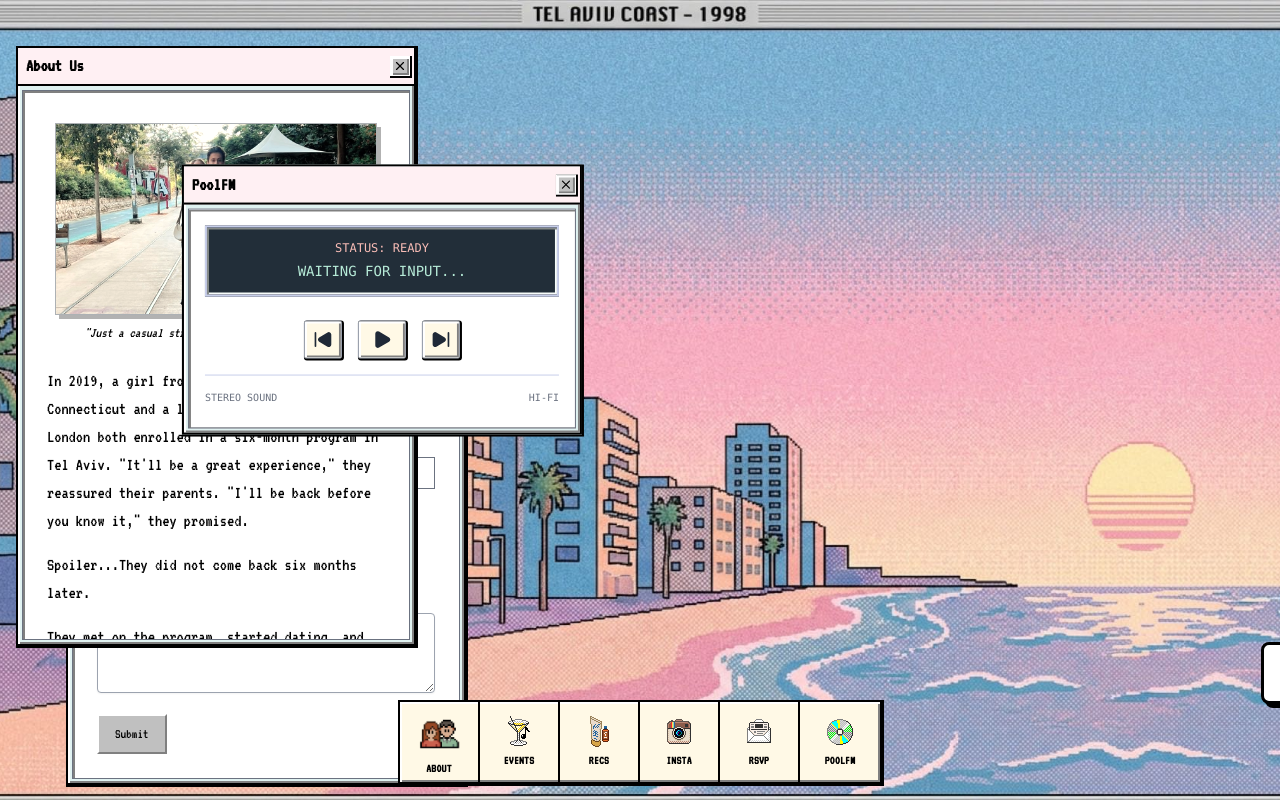
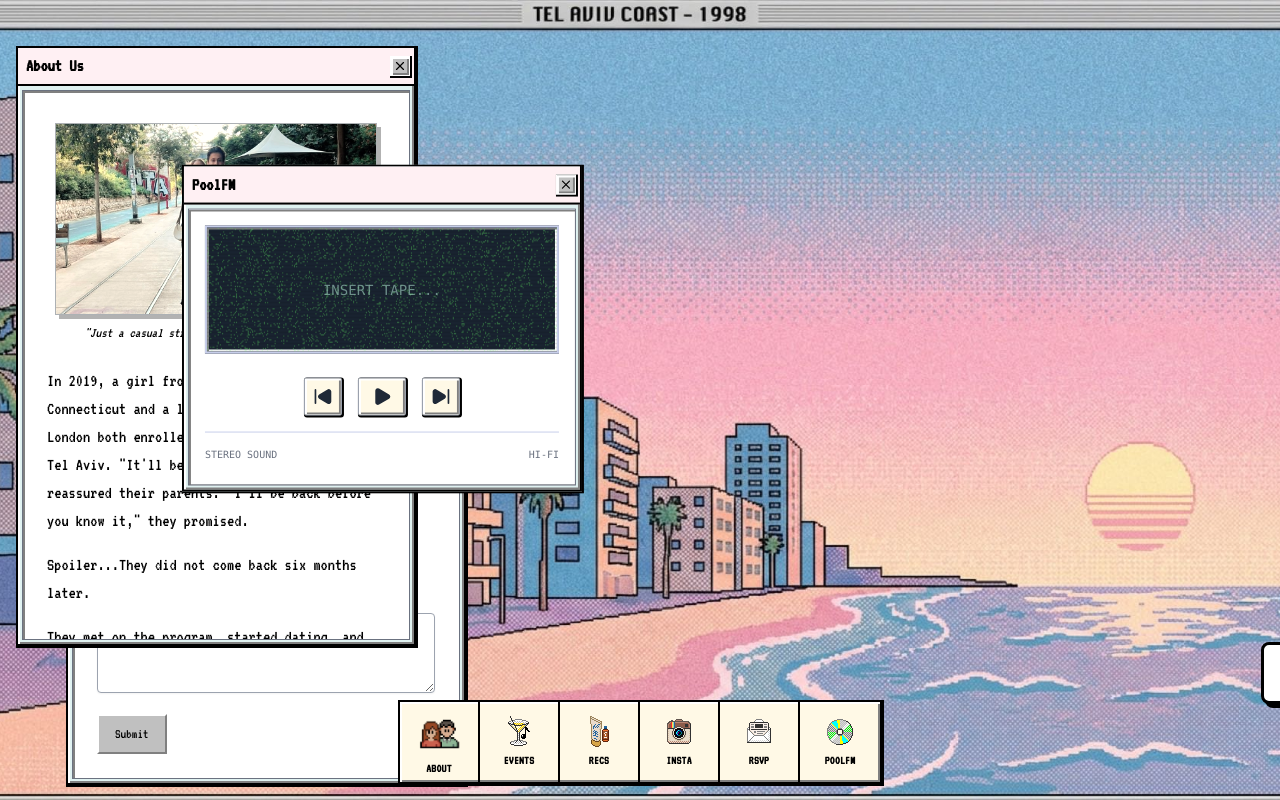
Before and after one commit to jacksgreen/jack-alex-weddding, a React (Vite) app: page / in a window 1280 px wide. Both pictures are taken after a click on the element "POOLFM". Built offline with nearby package versions, Linux system fonts and the light colour scheme.

Commit message:
music player styles

```diff
--- a/src/components/Window.tsx
+++ b/src/components/Window.tsx
@@ -35,9 +35,6 @@ const Window = ({
   return (
     <motion.div
       drag={true}
-      onDrag={(_e, info) => {
-        console.log(info.point.x, info.point.y);
-      }}
       dragControls={dragControls}
       dragListener={false}
       dragMomentum={false}
--- a/src/components/apps/MusicPlayer.tsx
+++ b/src/components/apps/MusicPlayer.tsx
@@ -6,6 +6,7 @@ const MusicPlayer = () => {
     const [trackTitle, setTrackTitle] = useState('READY');
     const iframeRef = useRef<HTMLIFrameElement>(null);
     const widgetRef = useRef<any>(null);
+    const canvasRef = useRef<HTMLCanvasElement>(null);
 
     useEffect(() => {
         // Load SoundCloud Widget API
@@ -56,6 +57,73 @@ const MusicPlayer = () => {
         };
     }, []);
 
+    // Static Noise Effect
+    useEffect(() => {
+        const canvas = canvasRef.current;
+        if (!canvas) return;
+
+        const ctx = canvas.getContext('2d');
+        if (!ctx) return;
+
+        let animationFrameId: number;
+        let resizeObserver: ResizeObserver;
+
+        const drawNoise = () => {
+            const w = canvas.width;
+            const h = canvas.height;
+
+            if (w === 0 || h === 0) return;
+
+            const idata = ctx.createImageData(w, h);
+            const buffer32 = new Uint32Array(idata.data.buffer);
+            const len = buffer32.length;
+
+            for (let i = 0; i < len; i++) {
+                if (Math.random() < 0.1) {
+                    // Stronger green noise
+                    // Alpha(80) Blue(100) Green(255) Red(100) - Higher alpha (0x50)
+                    buffer32[i] = 0x5064FF64;
+                }
+            }
+
+            ctx.putImageData(idata, 0, 0);
+
+            // Add scanline effect
+            ctx.fillStyle = 'rgba(0, 0, 0, 0.1)';
+            for (let i = 0; i < h; i += 3) {
+                ctx.fillRect(0, i, w, 1);
+            }
+
+            animationFrameId = requestAnimationFrame(drawNoise);
+        };
+
+        const init = () => {
+            if (canvas.parentElement) {
+                resizeObserver = new ResizeObserver((entries) => {
+                    for (const entry of entries) {
+                        canvas.width = entry.contentRect.width;
+                        canvas.height = entry.contentRect.height;
+                    }
+                });
+                resizeObserver.observe(canvas.parentElement);
+
+                // Force initial size
+                canvas.width = canvas.parentElement.clientWidth;
+                canvas.height = canvas.parentElement.clientHeight;
+            }
+            drawNoise();
+        };
+
+        init();
+
+        return () => {
+            if (resizeObserver) {
+                resizeObserver.disconnect();
+            }
+            cancelAnimationFrame(animationFrameId);
+        };
+    }, []);
+
     const togglePlayPause = () => {
         if (widgetRef.current) {
             widgetRef.current.toggle();
@@ -77,17 +145,24 @@ const MusicPlayer = () => {
     return (
         <div className="flex flex-col h-full p-2 gap-4">
             {/* Display Screen */}
-            <div className="bg-gray-900 border-2 border-pastel-green shadow-win-in p-3 mb-2 relative overflow-hidden">
-                <div className="absolute inset-0 bg-pastel-blue/10 pointer-events-none"></div>
-                <div className="text-pastel-blue font-mono text-sm leading-relaxed text-center">
-                    <div className="text-xs text-pastel-pink mb-1">STATUS: {isPlaying ? 'PLAYING' : 'READY'}</div>
-                    <div className="whitespace-nowrap overflow-hidden">
+            <div className="bg-gray-900 border-2 border-pastel-green shadow-win-in p-3 mb-2 relative overflow-hidden h-32 flex flex-col justify-center">
+                {/* Noise Canvas */}
+                <canvas
+                    ref={canvasRef}
+                    className="absolute inset-0 w-full h-full pointer-events-none z-0"
+                />
+
+                <div className="absolute inset-0 bg-pastel-blue/5 pointer-events-none z-0"></div>
+
+                <div className="relative z-10 text-pastel-blue font-mono text-sm leading-relaxed text-center">
+                    {isPlaying && <div className="text-xs text-pastel-pink mb-2">Now playing</div>}
+                    <div className="whitespace-nowrap overflow-hidden px-4">
                             {isPlaying ? (
-                            <div className="animate-pulse text-pastel-yellow">
+                            <div className="animate-pulse text-pastel-yellow font-bold tracking-widest">
                                 {trackTitle.length > 25 ? trackTitle.substring(0, 25) + '...' : trackTitle}
                             </div>
                         ) : (
-                            'WAITING FOR INPUT...'
+                            <span className="animate-pulse">INSERT TAPE...</span>
                         )}
                     </div>
                 </div>
```
